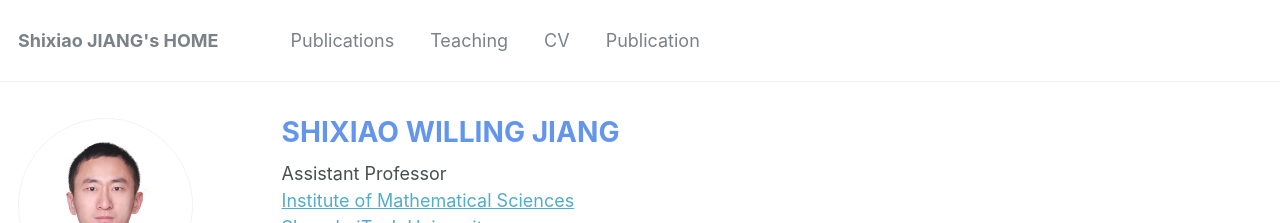
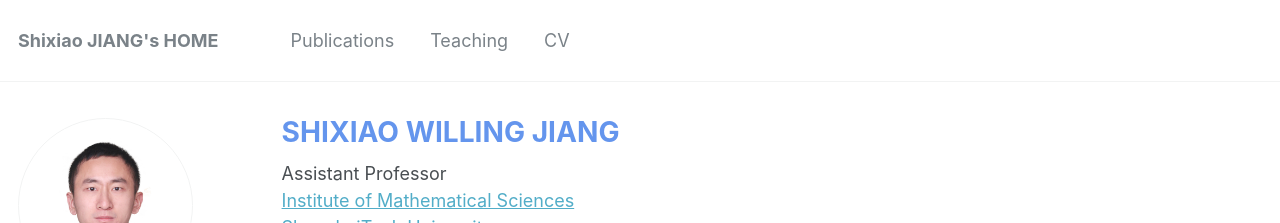
Before and after one commit to willingjiang/willingjiang.github.io, a Jekyll site: the page built from _pages/about.md, in a window 1280 px wide and 1248 px high. Shown: the top 223 px of the window. Built offline with Jekyll 4.4.1, drawn with Linux system fonts in a browser that asks for light colours.

Commit message:
Update navigation.yml

```diff
--- a/_data/navigation.yml
+++ b/_data/navigation.yml
@@ -1,7 +1,10 @@
 # main links links
 main:
+#  - title: "Publications"
+#    url: /publications/
+
   - title: "Publications"
-    url: /publications/
+    url: /publication/
 
 #   - title: "Talks"
 #     url: /talks/
@@ -18,8 +21,5 @@ main:
   - title: "CV"
     url: /cv/
 
-  - title: "Publication"
-    url: /publication/
-
 #   - title: "Guide"
 #     url: /markdown/
```
